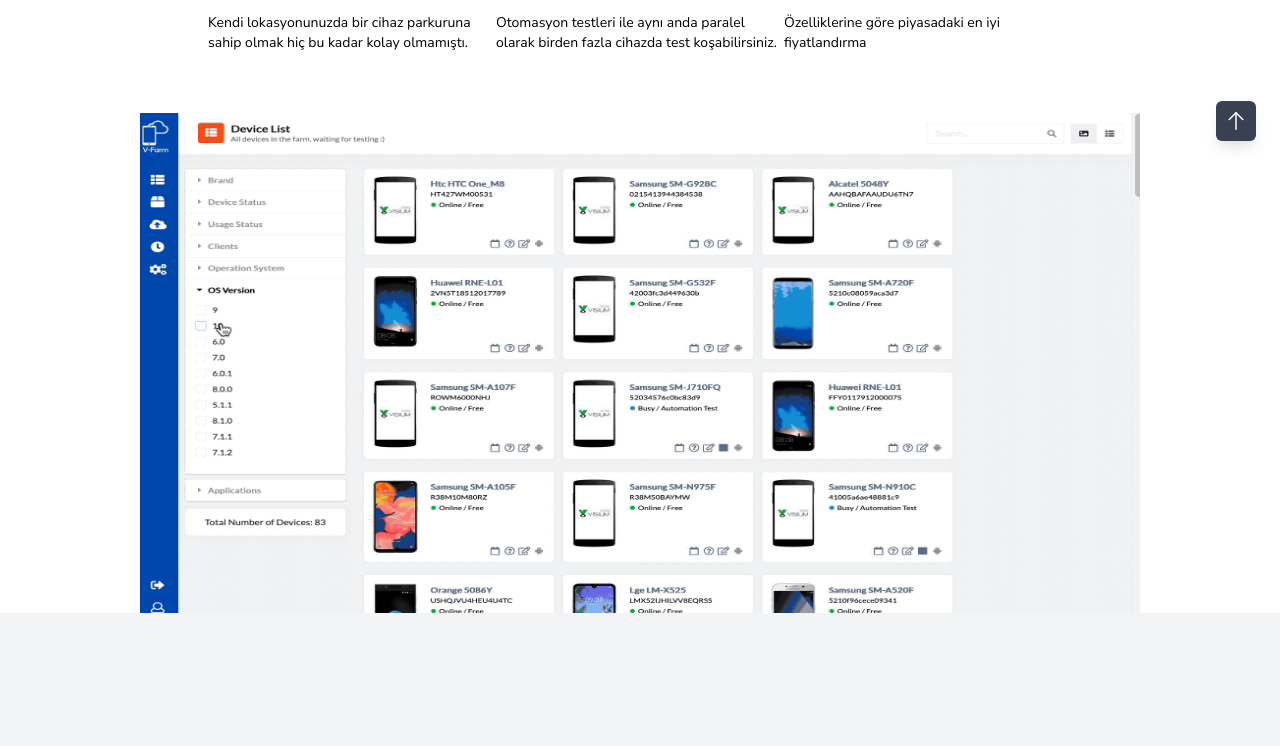
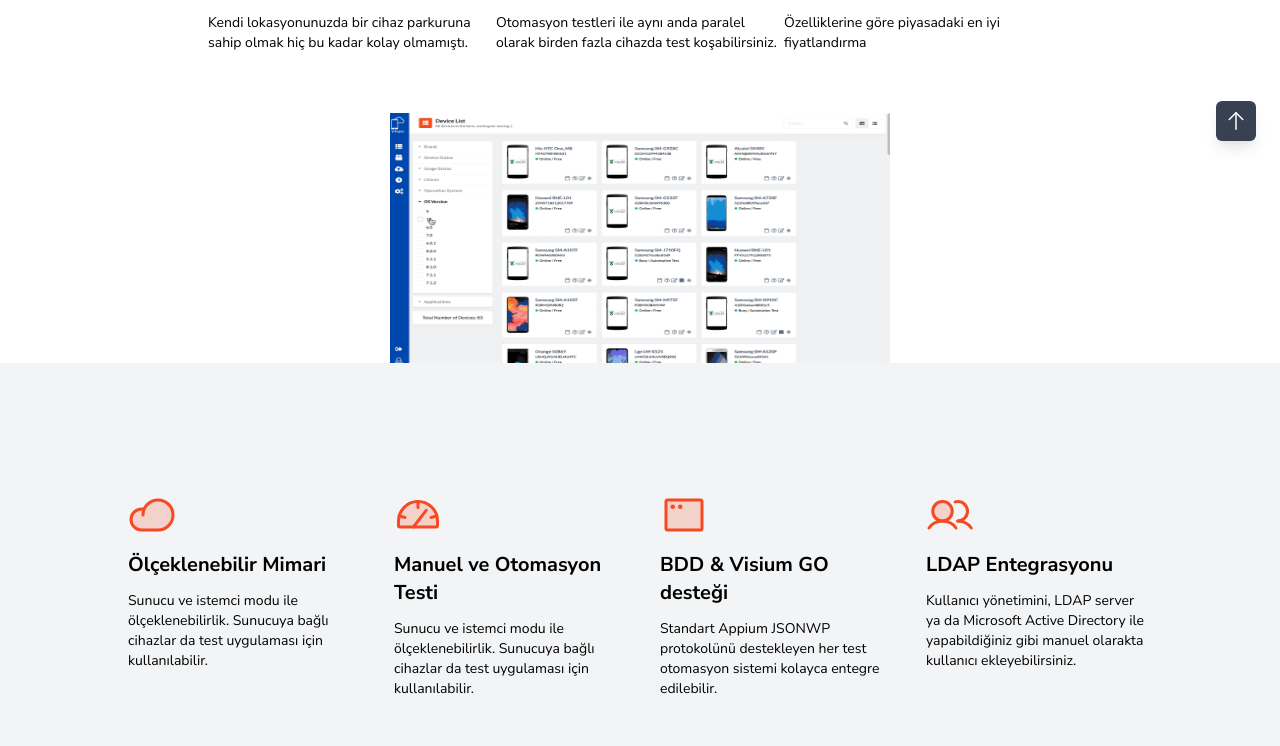
Before and after one commit to arda-e/vLabsWeb, a Next.js app in the folder vlabsweb/: page /products/visiumfarm in a window 1280 px wide. Shown: the part 643-1389 px from the top of the page. Built offline with nearby package versions, Linux system fonts and the light colour scheme.

Commit message:
add link to cta button

```diff
--- a/vlabsweb/components/CTA.js
+++ b/vlabsweb/components/CTA.js
@@ -1,10 +1,15 @@
-const CTA = ({ buttonLabel, children }) => {
+import Link from 'next/link'
+const CTA = ({ buttonLabel, buttonLink, children }) => {
     return (
         <section className="text-gray-600">
             <div className="container pt-12 pb-24 mx-auto">
                 <div className="lg:w-2/3 flex flex-col sm:flex-row sm:items-center items-start mx-auto">
                     <h1 className="flex-grow sm:pr-16 text-2xl font-medium title-font text-gray-900">{children}</h1>
-                    <button className="flex-shrink-0 text-white bg-red-500 border-0 py-2 px-8 focus:outline-none hover:bg-red-600 rounded text-lg mt-10 sm:mt-0">{buttonLabel}</button>
+                    <Link href={buttonLink}>
+                        <button className="flex-shrink-0 text-white bg-red-500 border-0 py-2 px-8 focus:outline-none hover:bg-red-600 rounded text-lg mt-10 sm:mt-0">
+                            {buttonLabel}
+                        </button>
+                    </Link>
                 </div>
             </div>
         </section>
--- a/vlabsweb/pages/products/visiumfarm.js
+++ b/vlabsweb/pages/products/visiumfarm.js
@@ -54,13 +54,13 @@
                         </div>
                     </div>
                     <div className="flex mt-5">
-                        <Image className="flex" src="/img/GifFarmDevMan.gif" height="500" width="1000" />
+                        <Image className="flex" src="/img/GifFarmDevMan.gif" height="250" width="500" />
                     </div>
                 </div>
             </section>
             <VisiumFarmFeatures/>
             <TestimonialQuotes />
-            <CTA buttonLabel="Learn More">Learn more about the Visium Farm product and the Visium Labs product line and schedule a demo.</CTA>
+            <CTA buttonLink="/contact" buttonLabel="Learn More">Learn more about the Visium Farm product and the Visium Labs product line and schedule a demo.</CTA>
             <ScrollUpBtn />
         </>
     )
```
